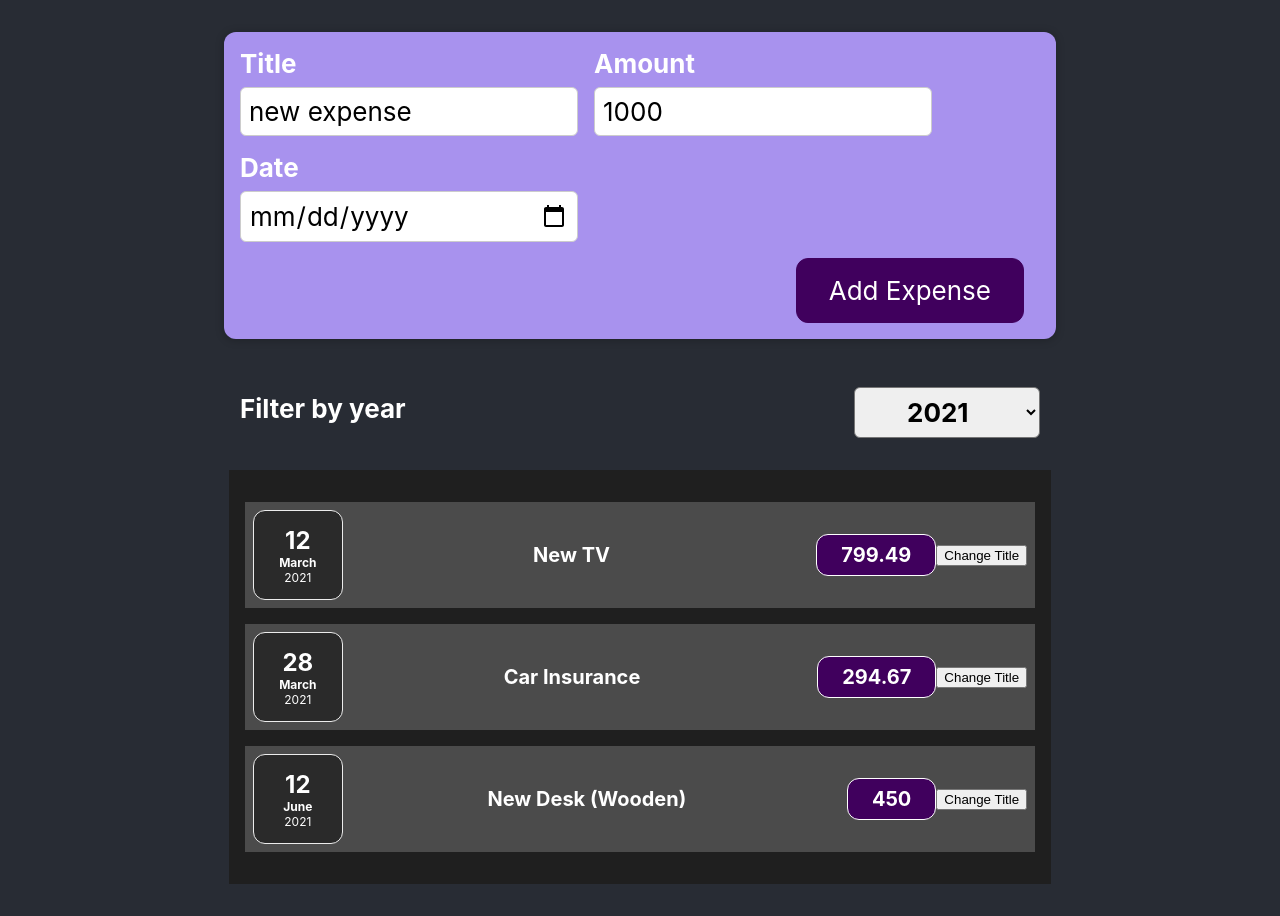
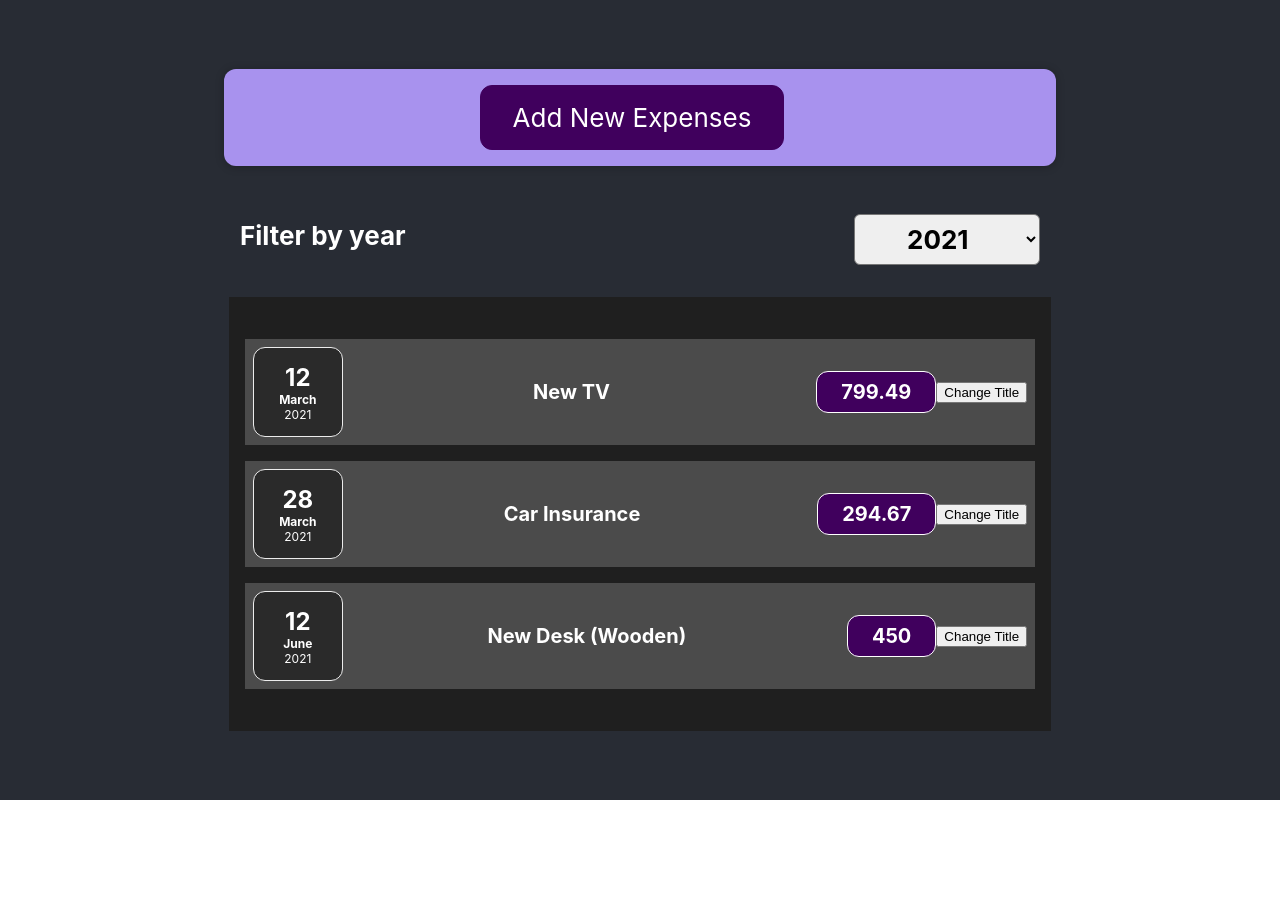
Before and after one commit to glpanda123/completed-react, a React (Create React App) app: page / in a window 1280 px wide. After the commit the page ends 800 px from the top, so only its background shows below. Built offline with nearby package versions, Linux system fonts and the light colour scheme.

Commit message:
conditional content

```diff
--- a/src/components/Expense/ExpenseItem.js
+++ b/src/components/Expense/ExpenseItem.js
@@ -9,6 +9,7 @@ function ExpenseItem(props) {
     setTitle('Updated');
   }
   return (
+    <li>
       <Card className='expense-item'>
         <ExpenseDate date={props.expenseItem.date}></ExpenseDate>
         <div className='expense-item__description'>
@@ -17,6 +18,7 @@ function ExpenseItem(props) {
         </div>
         <button onClick={clickHandler}>Change Title</button>
       </Card>
+    </li>
   );
 }
 
--- a/src/components/Expense/Expenses.js
+++ b/src/components/Expense/Expenses.js
@@ -1,8 +1,8 @@
 import { useState } from 'react/cjs/react.development';
 import Card from '../UI/Card';
 import ExpenseFilter from './ExpenseFilter';
-import ExpenseItem from './ExpenseItem';
 import './Expenses.css';
+import ExpensesList from './ExpensesList';
 
 function Expenses(props) {
   const [year, setYear] = useState('2021');
@@ -10,16 +10,13 @@ function Expenses(props) {
   const selectYearHandler = (selectedYear) => {
     setYear(selectedYear);
   };
+  const filteredExpense = props.expenses.filter((element) => element.date.getFullYear() === +year);
+  let expensesContent = filteredExpense.length === 0 ? <p>No expenses found.</p> : <ExpensesList filteredExpense={filteredExpense}></ExpensesList>;
 
-  const filteredExpense = props.expenses.filter((element) => element.date.getFullYear() === +year);
   return (
     <div>
       <ExpenseFilter onSelectYear={selectYearHandler} year={year}></ExpenseFilter>
-      <Card className='expenses'>
-        {filteredExpense.map((expense) => (
-          <ExpenseItem className='App-link' key={expense.id} expenseItem={expense}></ExpenseItem>
-        ))}
-      </Card>
+      <Card className='expenses'>{expensesContent}</Card>
     </div>
   );
 }
--- /dev/null
+++ b/src/components/Expense/ExpensesList.css
@@ -0,0 +1,9 @@
+.expenses-list {
+  list-style: none;
+  padding: 0;
+}
+
+.expenses-list__fallback {
+  color: white;
+  text-align: center;
+}
--- /dev/null
+++ b/src/components/Expense/ExpensesList.js
@@ -0,0 +1,12 @@
+import ExpenseItem from './ExpenseItem';
+import './ExpensesList.css';
+
+function ExpensesList(props) {
+  const expenseList = props.filteredExpense.map((expense) => <ExpenseItem className='App-link' key={expense.id} expenseItem={expense}></ExpenseItem>);
+  if (expenseList.length === 0) {
+    return <h2 className='expenses-list__fallback'>No expenses found.</h2>;
+  }
+  return <ul className='expenses-list'>{expenseList}</ul>;
+}
+
+export default ExpensesList;
--- a/src/components/NewExpense/ExpenseForm.js
+++ b/src/components/NewExpense/ExpenseForm.js
@@ -45,6 +45,11 @@ function ExpenseForm(props) {
     setTitle('');
     setAmount('');
     setDate('');
+    props.closeForm(true);
+  }
+
+  function cancelForm() {
+    props.closeForm(true);
   }
 
   return (
@@ -64,6 +69,9 @@ function ExpenseForm(props) {
         </div>
       </div>
       <div className='new-expense__actions'>
+        <button type='button' onClick={cancelForm}>
+          Cancel
+        </button>
         <button type='submit'>Add Expense</button>
       </div>
     </form>
--- a/src/components/NewExpense/NewExpense.js
+++ b/src/components/NewExpense/NewExpense.js
@@ -1,7 +1,10 @@
+import { useState } from 'react';
 import ExpenseForm from './ExpenseForm';
 import './NewExpense.css';
 
 function NewExpense(props) {
+  const [initView, setInitView] = useState(true);
+
   const onSaveExpenseData = (expenseData) => {
     const updatedExpenseData = {
       id: Math.random().toString(),
@@ -10,9 +13,24 @@ function NewExpense(props) {
     props.addExpenseData(updatedExpenseData);
   };
 
+  const onOpenForm = () => {
+    setInitView(false);
+  };
+  const onCloseForm = (value) => {
+    console.log(value);
+    setInitView(value);
+  };
+  if (initView) {
+    return (
+      <div className='new-expense'>
+        <button onClick={onOpenForm}>Add New Expenses</button>
+      </div>
+    );
+  }
+
   return (
     <div className='new-expense'>
-      <ExpenseForm saveExpenseData={onSaveExpenseData}></ExpenseForm>
+      <ExpenseForm saveExpenseData={onSaveExpenseData} closeForm={onCloseForm}></ExpenseForm>
     </div>
   );
 }
```
Lines whose indentation alone changed are shown as unchanged.
